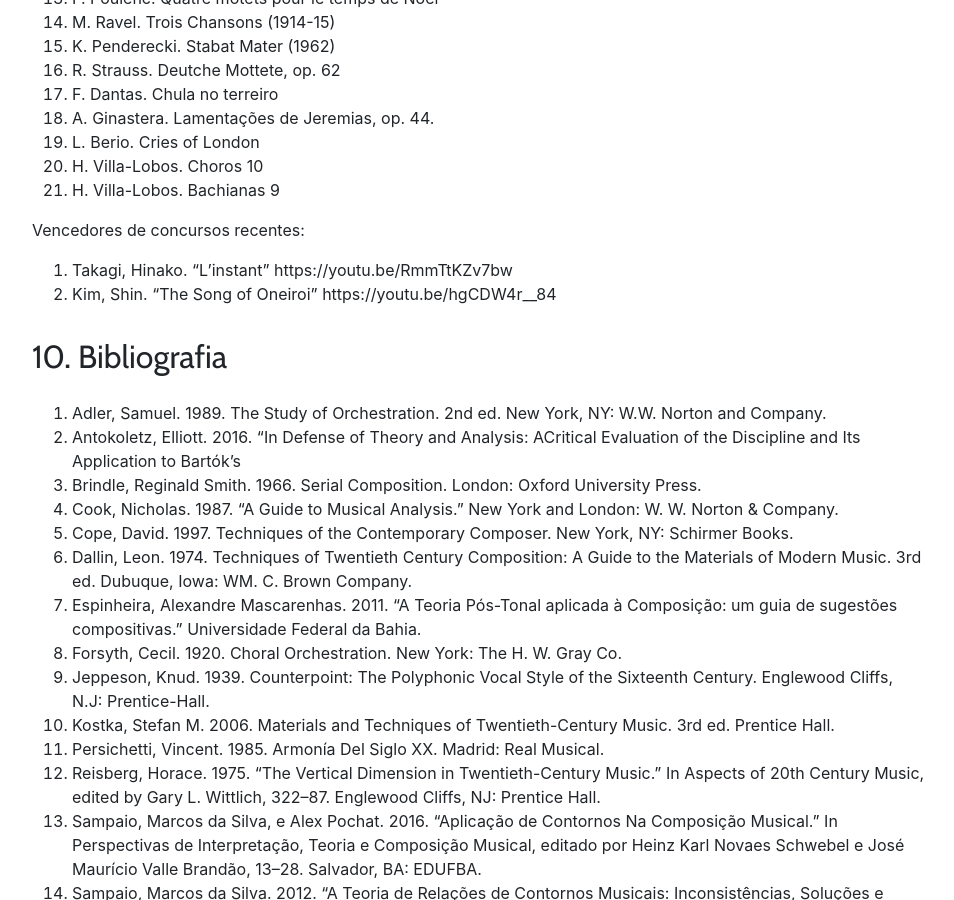
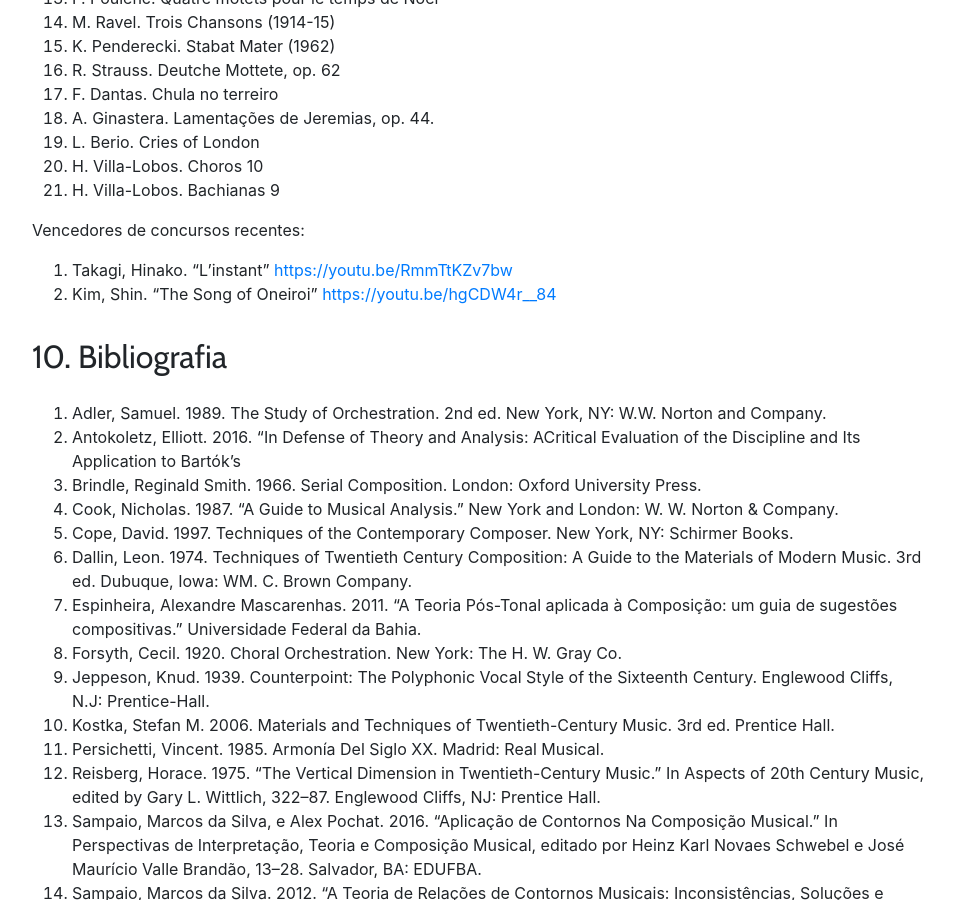
Before and after one commit to kroger/genosmus, a Jekyll site: the page built from _marcos/musb15.md, in a window 1280 px wide and 900 px high, scrolled down 5520 px. Shown: the whole window, without its empty margins (68-1022 px from the left). Built offline with Jekyll 4.4.1, drawn with Linux system fonts in a browser that asks for light colours; nearby versions of some CDN libraries; the table of contents is made by our own code; some of the changed lines change nothing that is shown.

Commit message:
Formata link

```diff
--- a/_marcos/musb15.md
+++ b/_marcos/musb15.md
@@ -212,8 +212,8 @@
 
 Vencedores de concursos recentes:
 
-1. Takagi, Hinako. "L'instant" https://youtu.be/RmmTtKZv7bw
-1. Kim, Shin. "The Song of Oneiroi" https://youtu.be/hgCDW4r__84
+1. Takagi, Hinako. "L'instant" [https://youtu.be/RmmTtKZv7bw](https://youtu.be/RmmTtKZv7bw)
+1. Kim, Shin. "The Song of Oneiroi" [https://youtu.be/hgCDW4r__84](https://youtu.be/hgCDW4r__84)
 
 ## 10. Bibliografia
 
```
